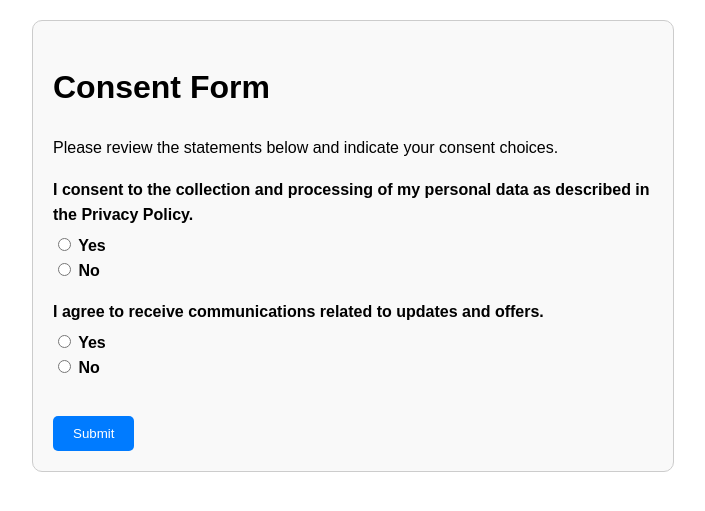
After one commit to ku-polls-security/ku-polls-security, a Django app: page /policy/ in a window 1280 px wide. The commit adds this page. Shown: the top 511 px of the page, without its empty margins (287-992 px from the left). Run offline with Django 4.2, Linux system fonts and the light colour scheme.

Commit message:
added consent form page

```diff
--- a/mysite/urls.py
+++ b/mysite/urls.py
@@ -28,4 +28,5 @@ urlpatterns = [
     path('accounts/', include('django.contrib.auth.urls')),
     path('signup/', views.signup, name='signup'),
     path('logout/', auth_views.LogoutView.as_view(), name='logout'),
+    path('policy/', views.policy, name='policy'),
 ]
--- a/polls/templates/polls/index.html
+++ b/polls/templates/polls/index.html
@@ -30,6 +30,7 @@
                 </h4>
                 {% else %}
                     <button class="btnLogin-popup" onclick="window.location.href='{% url 'login' %}?next={{request.path}}'; ">Login</button>
+                    <button class="btnLogin-popup" onclick="window.location.href='{% url 'signup' %}?next={{request.path}}'; ">Sign up</button>
                 {% endif %}
             </nav>
 
--- a/polls/views.py
+++ b/polls/views.py
@@ -195,6 +195,25 @@ def signup(request):
             # password input field is named 'password1'
             raw_passwd = form.cleaned_data.get('password1')
             user = authenticate(username=username, password=raw_passwd)
+            # login(request, user)
+        return redirect('policy')
+        # what if form is not valid?
+        # we should display a message in signup.html
+    else:
+        # create a user form and display it the signup page
+        form = UserCreationForm()
+    return render(request, 'registration/signup.html', {'form': form})
+
+def policy(request):
+    if request.method == 'POST':
+        form = UserCreationForm(request.POST)
+        if form.is_valid():
+            form.save()
+            # get named fields from the form data
+            username = form.cleaned_data.get('username')
+            # password input field is named 'password1'
+            raw_passwd = form.cleaned_data.get('password1')
+            user = authenticate(username=username, password=raw_passwd)
             login(request, user)
         return redirect('polls:index')
         # what if form is not valid?
@@ -202,7 +221,7 @@ def signup(request):
     else:
         # create a user form and display it the signup page
         form = UserCreationForm()
-    return render(request, 'registration/signup.html', {'form': form})
+    return render(request, 'registration/policy.html', {'form': form})
 
 
 @receiver(user_logged_in)
--- a/templates/registration/login.html
+++ b/templates/registration/login.html
@@ -10,6 +10,8 @@
     </p>
     <input type="hidden" name="next" value="{{next}}"/>
     </form>
+
+    <button class="btnLogin-popup" onclick="window.location.href='{% url 'signup' %}?next={{request.path}}'; ">Sign up</button>
     {# If you have a sign-up page, then add a link here #}
 </center>
 </body>
--- /dev/null
+++ b/templates/registration/policy.html
@@ -0,0 +1,87 @@
+<!DOCTYPE html>
+<html lang="en">
+<head>
+    <meta charset="UTF-8">
+    <meta name="viewport" content="width=device-width, initial-scale=1.0">
+    <title>Consent Form</title>
+    <style>
+        body {
+            font-family: Arial, sans-serif;
+            margin: 20px;
+            line-height: 1.6;
+        }
+        .form-container {
+            max-width: 600px;
+            margin: auto;
+            padding: 20px;
+            border: 1px solid #ccc;
+            border-radius: 10px;
+            background: #f9f9f9;
+        }
+        .form-group {
+            margin-bottom: 15px;
+        }
+        .form-group label {
+            display: block;
+            font-weight: bold;
+        }
+        .form-group .options {
+            margin-top: 5px;
+        }
+        .form-group .options label {
+            margin-right: 15px;
+        }
+        .submit-button {
+            margin-top: 20px;
+            padding: 10px 20px;
+            background: #007BFF;
+            color: white;
+            border: none;
+            border-radius: 5px;
+            cursor: pointer;
+        }
+        .submit-button:hover {
+            background: #0056b3;
+        }
+    </style>
+</head>
+<body>
+
+<div class="form-container">
+    <h1>Consent Form</h1>
+    <p>Please review the statements below and indicate your consent choices.</p>
+
+    <form action="/submit-consent" method="POST">
+        <!-- Consent Statement 1 -->
+        <div class="form-group">
+            <label for="consent1">I consent to the collection and processing of my personal data as described in the Privacy Policy.</label>
+            <div class="options">
+                <label>
+                    <input type="radio" name="consent1" value="yes" required> Yes
+                </label>
+                <label>
+                    <input type="radio" name="consent1" value="no"> No
+                </label>
+            </div>
+        </div>
+
+        <!-- Consent Statement 2 -->
+        <div class="form-group">
+            <label for="consent2">I agree to receive communications related to updates and offers.</label>
+            <div class="options">
+                <label>
+                    <input type="radio" name="consent2" value="yes" required> Yes
+                </label>
+                <label>
+                    <input type="radio" name="consent2" value="no"> No
+                </label>
+            </div>
+        </div>
+
+        <!-- Submit Button -->
+        <button type="submit" class="submit-button">Submit</button>
+    </form>
+</div>
+
+</body>
+</html>
```
Also changed, not shown: 1 other file.
